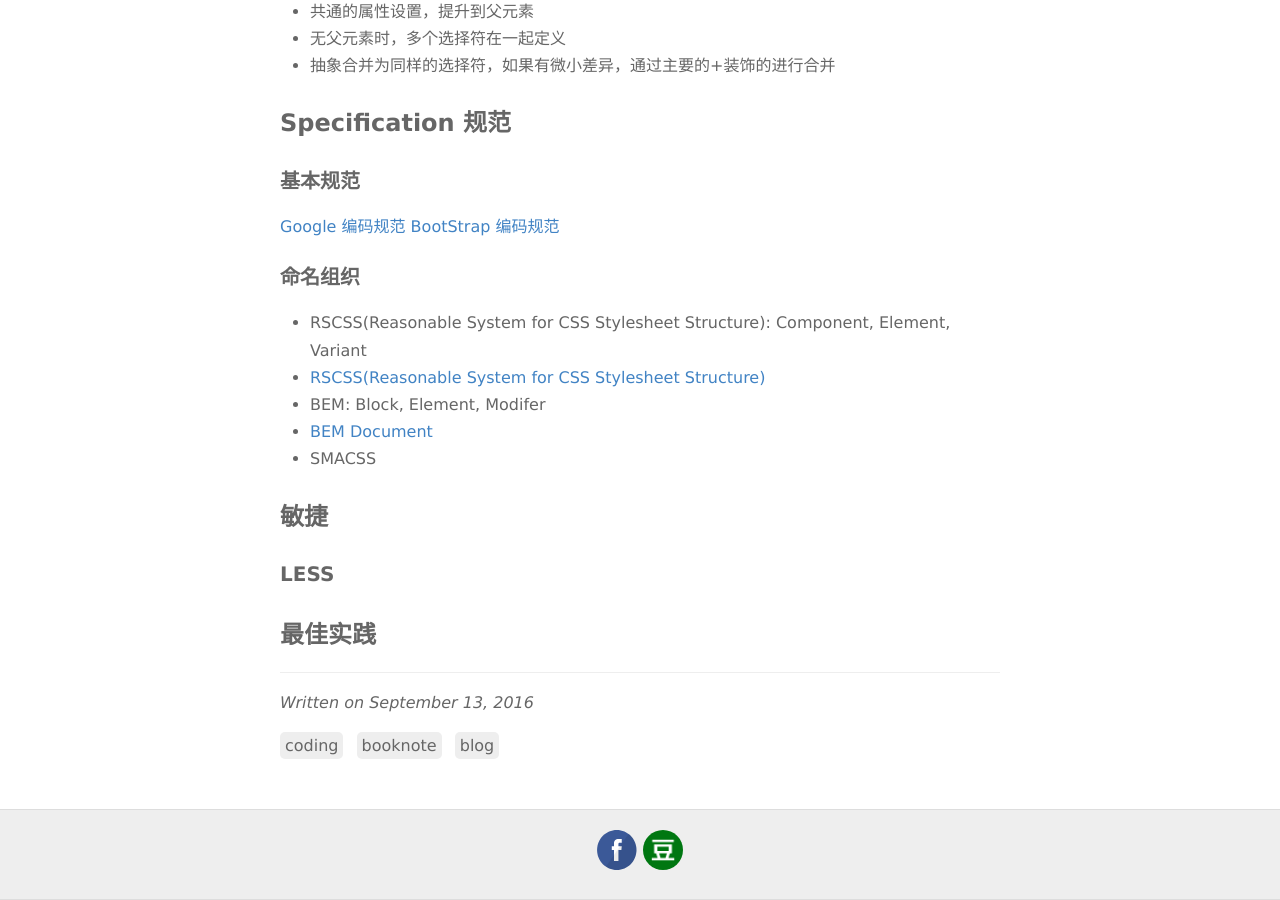
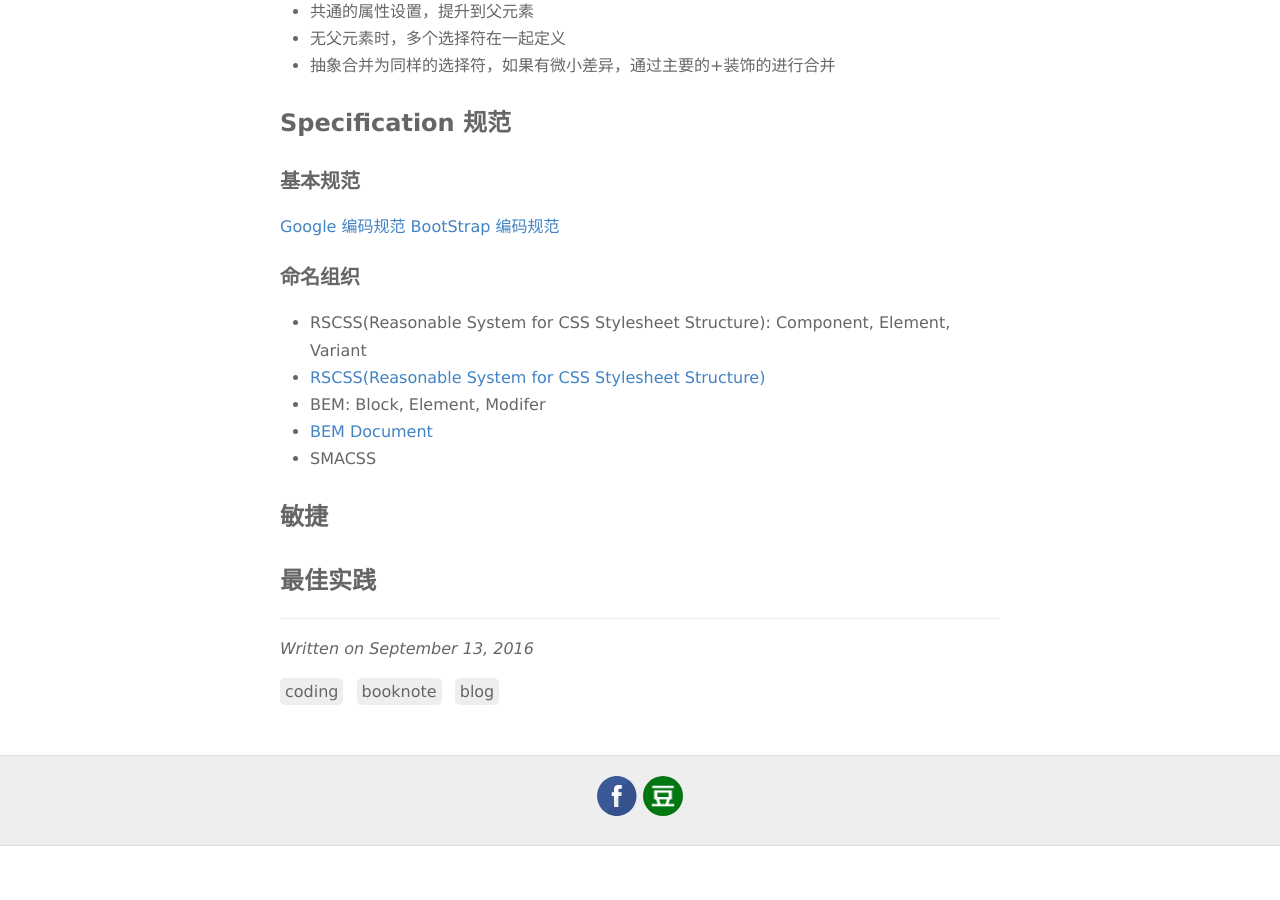
Before and after one commit to lexyee/blog, a Jekyll site: the page built from _posts/2016-09-13-CSS学习笔记.md, in a window 1280 px wide and 900 px high, scrolled down 4889 px. Built offline with Jekyll 4.4.1, drawn with Linux system fonts in a browser that asks for light colours; comment, search, counter and statistics services are not loaded; after the commit the page ends 5735 px from its top, so only the background shows below that.

Commit message:
post modified

```diff
--- a/_posts/2016-09-13-CSS学习笔记.md
+++ b/_posts/2016-09-13-CSS学习笔记.md
@@ -184,7 +184,7 @@ Don't Repeat Yourself
 - SMACSS
 
 ## 敏捷
-### LESS
+
 
 
 ## 最佳实践
```
